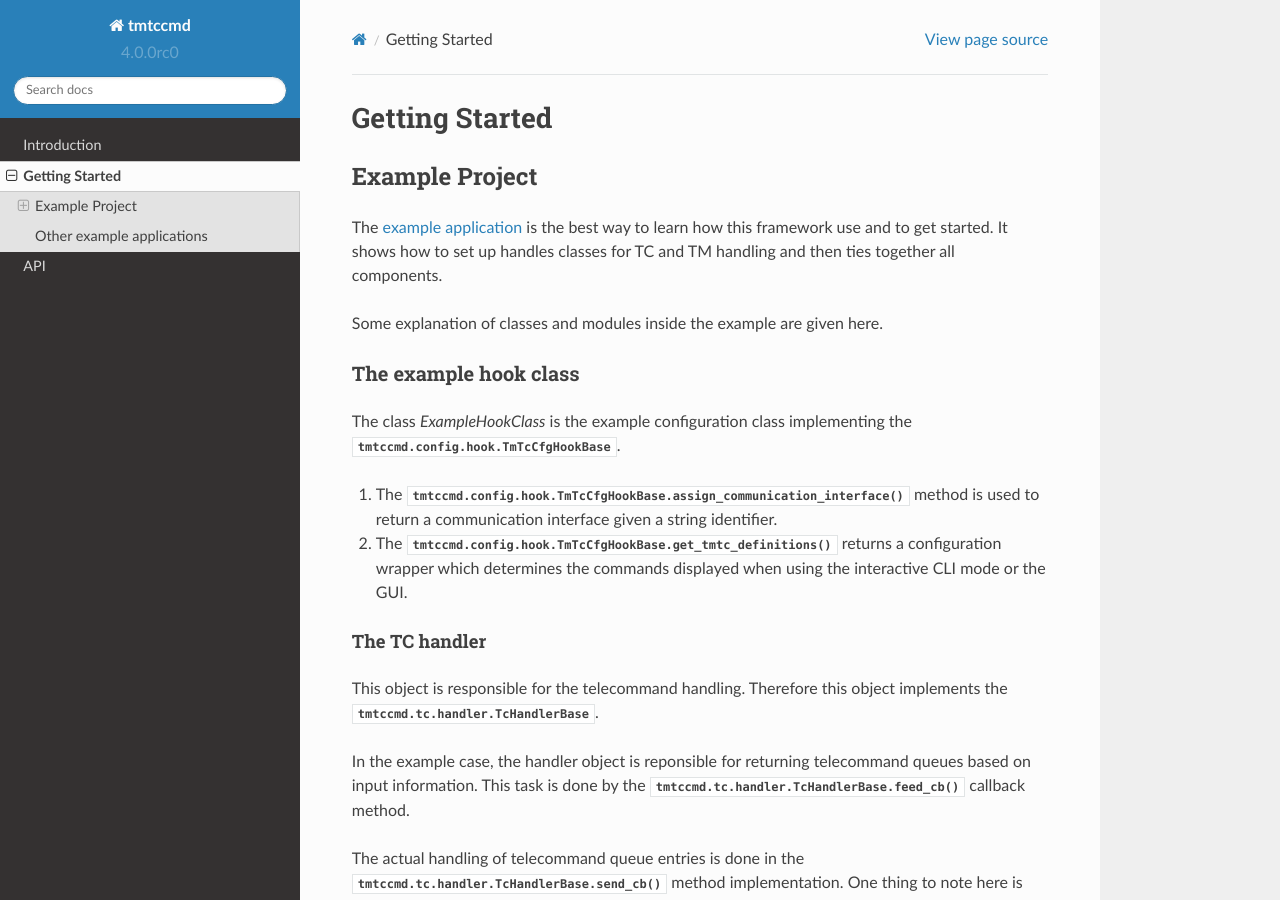
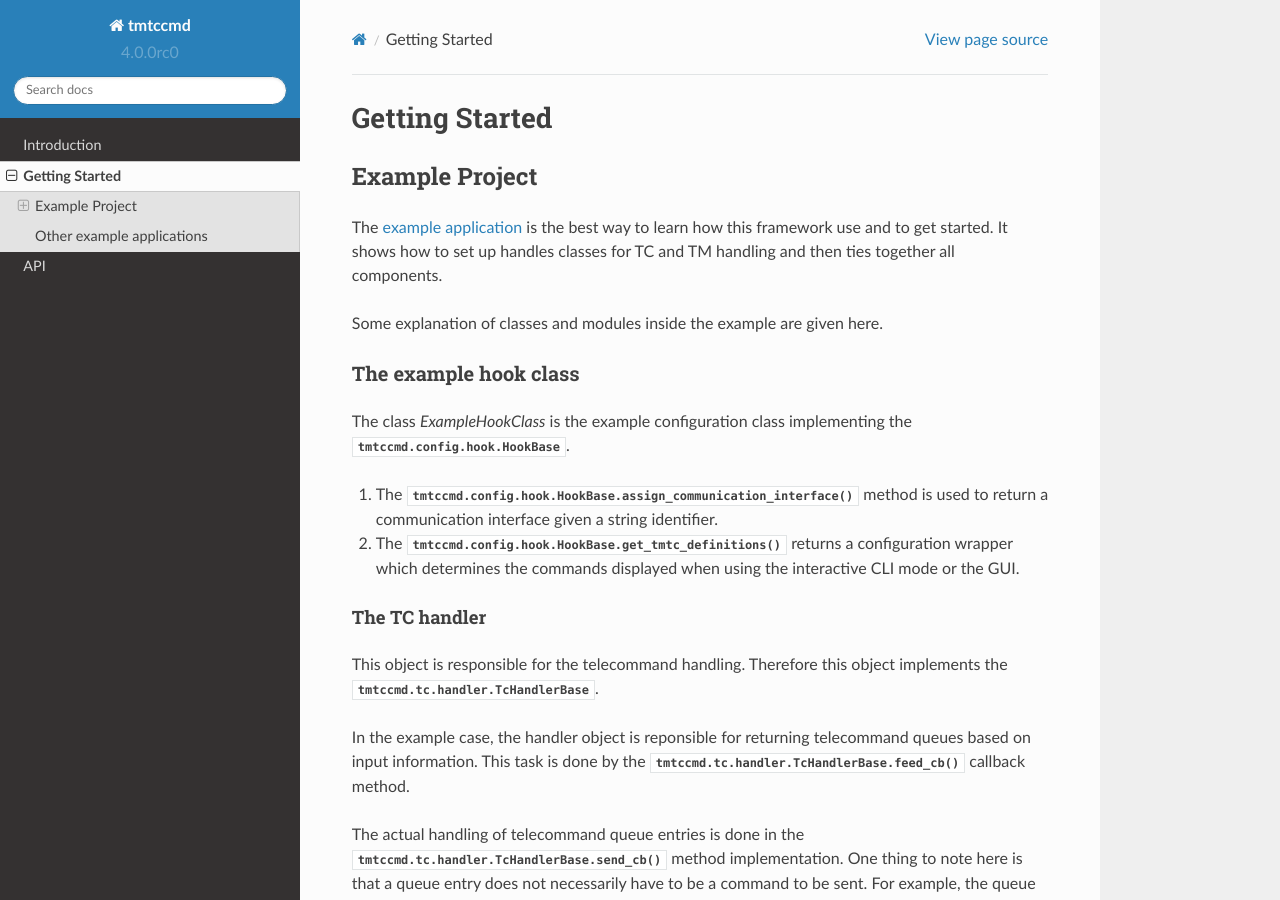
Before and after one commit to robamu-org/tmtccmd, a Sphinx documentation site: the page built from docs/gettingstarted.rst, in a window 1280 px wide and 900 px high. Built offline with Sphinx 7.4.7 and the Read the Docs theme 2.0.0, drawn with Linux system fonts in a browser that asks for light colours.

Commit message:
update getting_started section

```diff
--- a/docs/gettingstarted.rst
+++ b/docs/gettingstarted.rst
@@ -15,11 +15,11 @@ The example hook class
 ______________________
 
 The class `ExampleHookClass` is the example configuration class implementing
-the :py:class:`tmtccmd.config.hook.TmTcCfgHookBase`.
+the :py:class:`tmtccmd.config.hook.HookBase`.
 
-1. The :py:meth:`tmtccmd.config.hook.TmTcCfgHookBase.assign_communication_interface` method
+1. The :py:meth:`tmtccmd.config.hook.HookBase.assign_communication_interface` method
    is used to return a communication interface given a string identifier.
-2. The :py:meth:`tmtccmd.config.hook.TmTcCfgHookBase.get_tmtc_definitions` returns a configuration
+2. The :py:meth:`tmtccmd.config.hook.HookBase.get_tmtc_definitions` returns a configuration
    wrapper which determines the commands displayed when using the interactive CLI mode or the GUI.
 
 The TC handler
```
